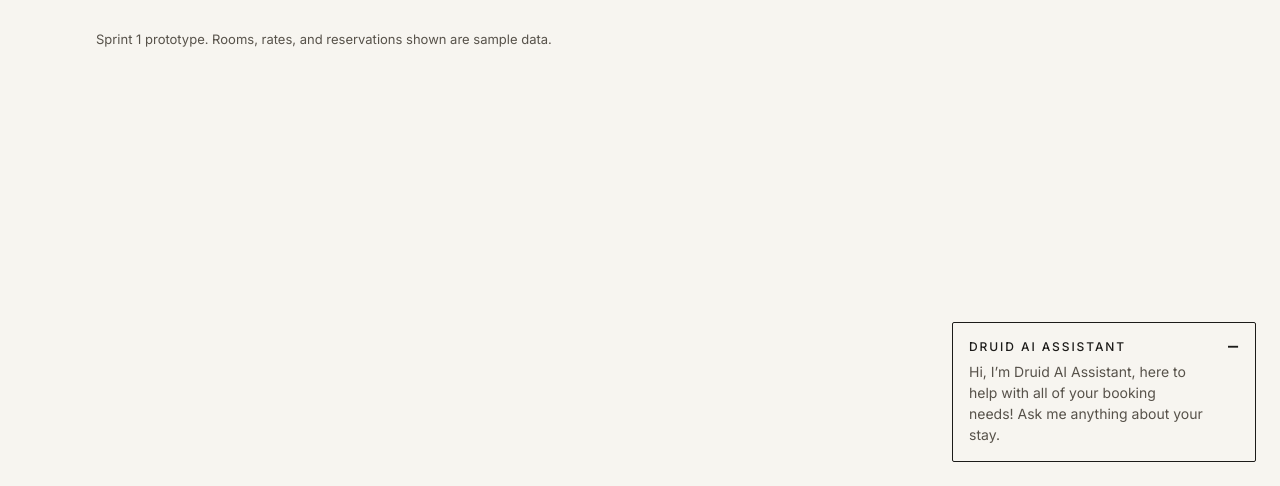
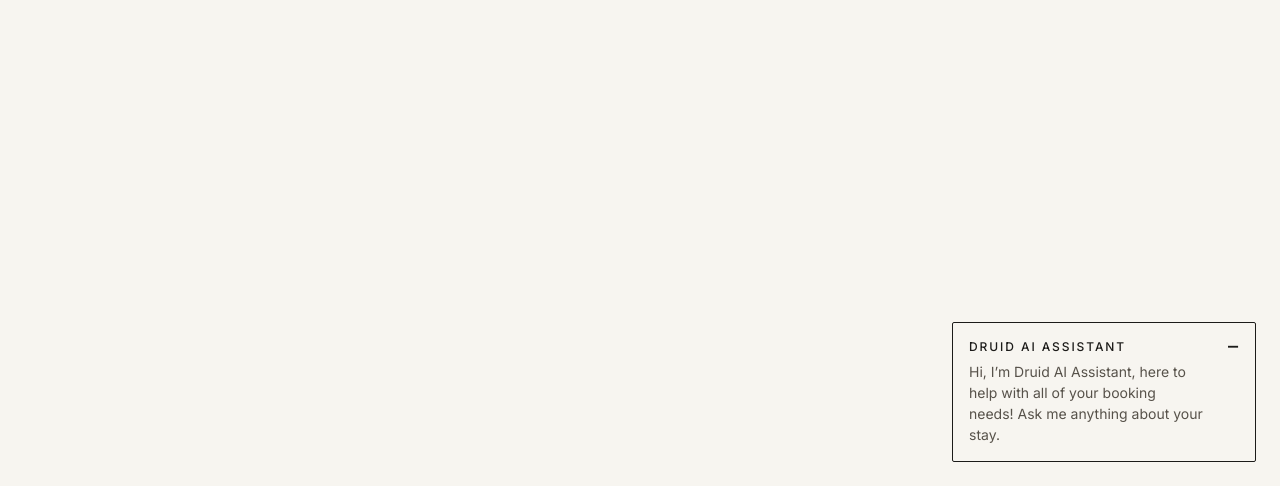
Before and after one commit to srosborne-ua/MIS-GROUP-PROJECT, a plain HTML site: page Client/index.html in a window 1280 px wide. Shown: the part 314-800 px from the top of the page. Drawn offline with nearby package versions, Linux system fonts and the light colour scheme; no server answers.

Commit message:
cleaning up

```diff
--- a/Client/Resources/styles/index.css
+++ b/Client/Resources/styles/index.css
@@ -1149,7 +1149,6 @@ input[type="checkbox"] {
 
 @media (min-width: 48rem) {
     .site-footer__inner { grid-template-columns: 1fr auto; align-items: start; }
-    .site-footer__note { grid-column: 1 / -1; }
 }
 
 /* Druid AI Assistant ------------------------------------------------------ */
--- a/Client/index.html
+++ b/Client/index.html
@@ -585,7 +585,6 @@
             <li><a href="#/search">Book a stay</a></li>
             <li><a href="#/staff">Staff portal</a></li>
         </ul>
-        <p class="fine-print site-footer__note">Sprint 1 prototype. Rooms, rates, and reservations shown are sample data.</p>
     </div>
 </footer>
 
```
Also changed, not shown: README.md.
